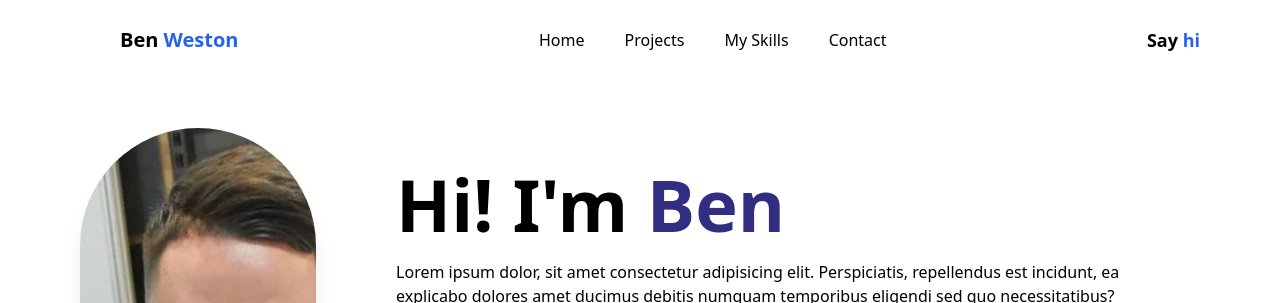
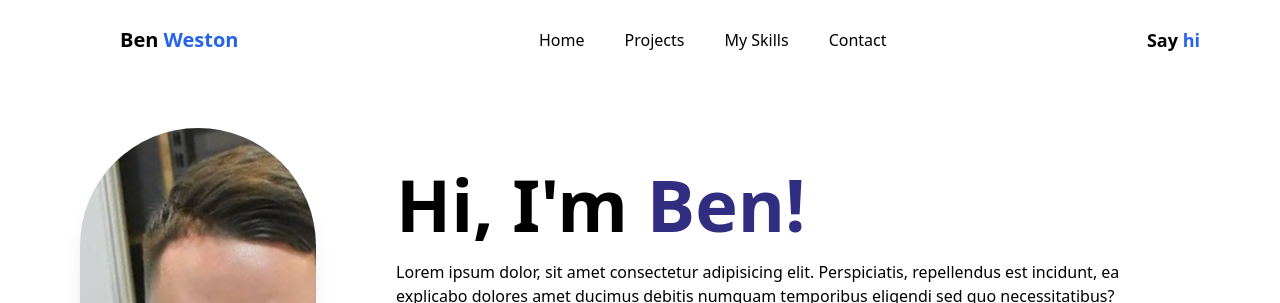
Before and after one commit to benwestondigital/next-portfolio, a Next.js app: page / in a window 1280 px wide. Shown: the top 303 px of the page. Built offline with nearby package versions, Linux system fonts and the light colour scheme.

Commit message:
change text

```diff
--- a/pages/HomePage.js
+++ b/pages/HomePage.js
@@ -18,7 +18,7 @@ const HomePage = () => {
           </div>
           <div className='flex flex-col md:ml-20 mx-10 mt-10'>
             <h1 className='font-bold text-7xl text-left mb-5'>
-              Hi! I&apos;m <span className='text-indigo-900'>Ben</span>
+              Hi, I&apos;m <span className='text-indigo-900'>Ben!</span>
             </h1>
             <p className='text-left font-normal font mb-5 flex-wrap'>
               Lorem ipsum dolor, sit amet consectetur adipisicing elit.
```
